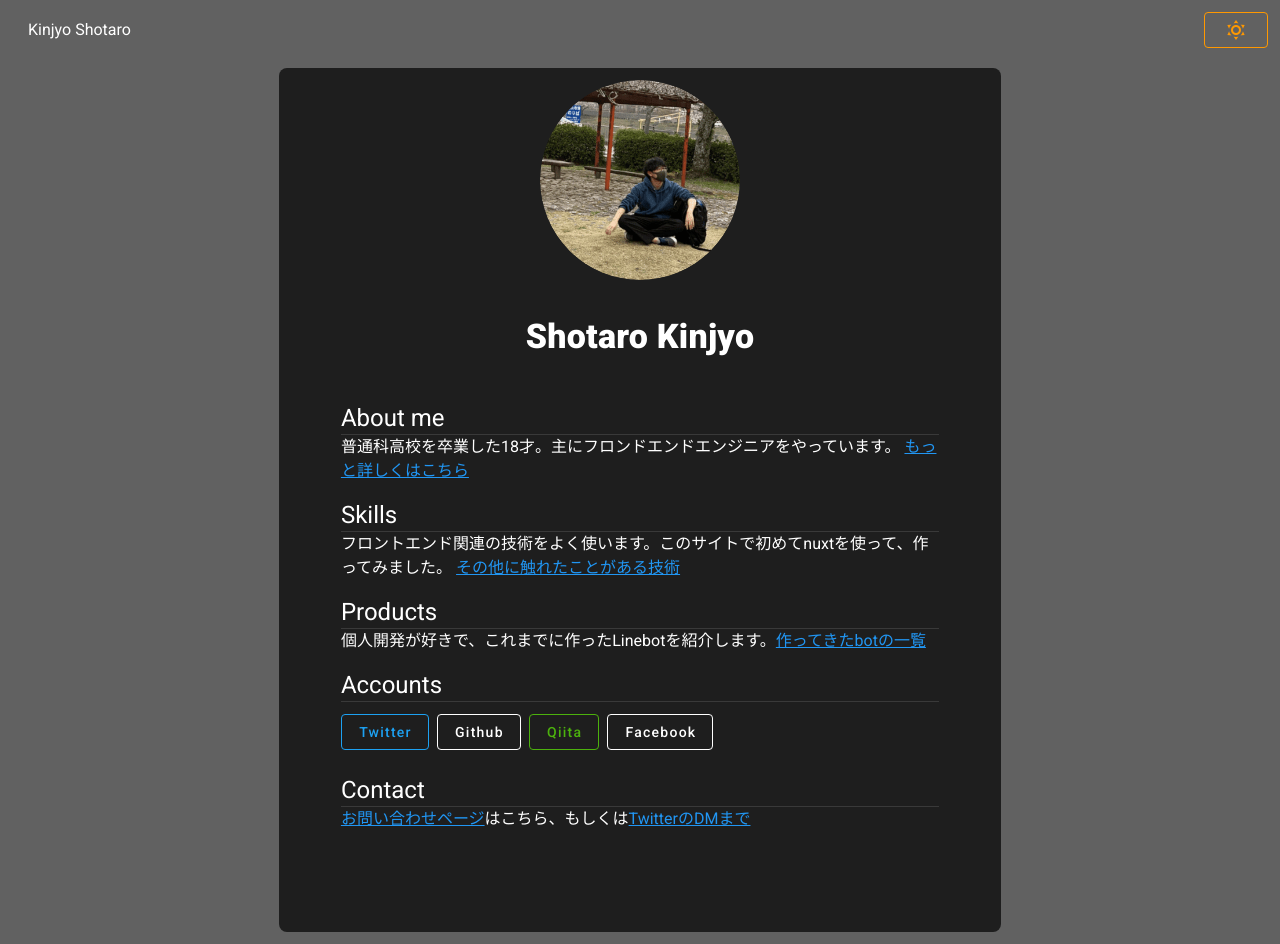
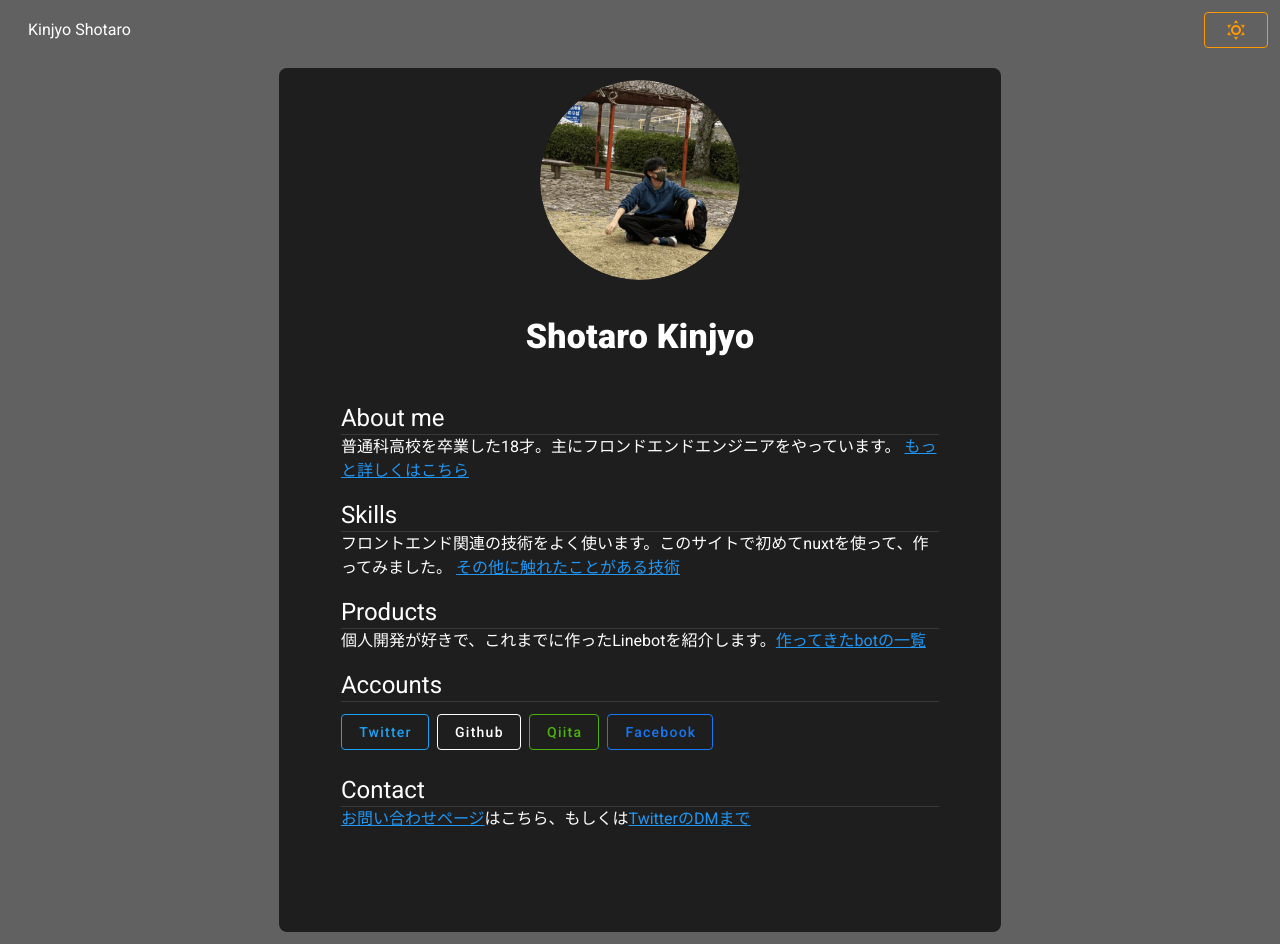
Before and after one commit to kinjo1130/nuxt-portfolio, a Nuxt app: page / in a window 1280 px wide. Built offline with nearby package versions, Linux system fonts and the light colour scheme.

Commit message:
facebookの色変更

```diff
--- a/nuxt.config.js
+++ b/nuxt.config.js
@@ -66,7 +66,7 @@ export default {
           error: colors.deepOrange.accent4,
           success: colors.green.accent3,
 
-          facebook: '#1A78F2',
+          facebook: '#1877f2',
           twitter: '#1DA1F2',
           qiita: '#4cb10d'
         },
@@ -74,7 +74,7 @@ export default {
           primary: colors.red.darken2,
           accent: colors.blue.darken3,
           github: '#211F1F',
-          facebook: '#1A78F2',
+          facebook: '#1877f2',
           twitter: '#1DA1F2',
           qiita: '#4cb10d'
         }
--- a/pages/index.vue
+++ b/pages/index.vue
@@ -111,7 +111,7 @@
                               'https://www.facebook.com/profile.php?id=100041031907963'
                             )
                           "
-                          color="white"
+                          color="facebook"
                           style="text-transform: none"
                           class="mr-2 my-1"
                         >
```
